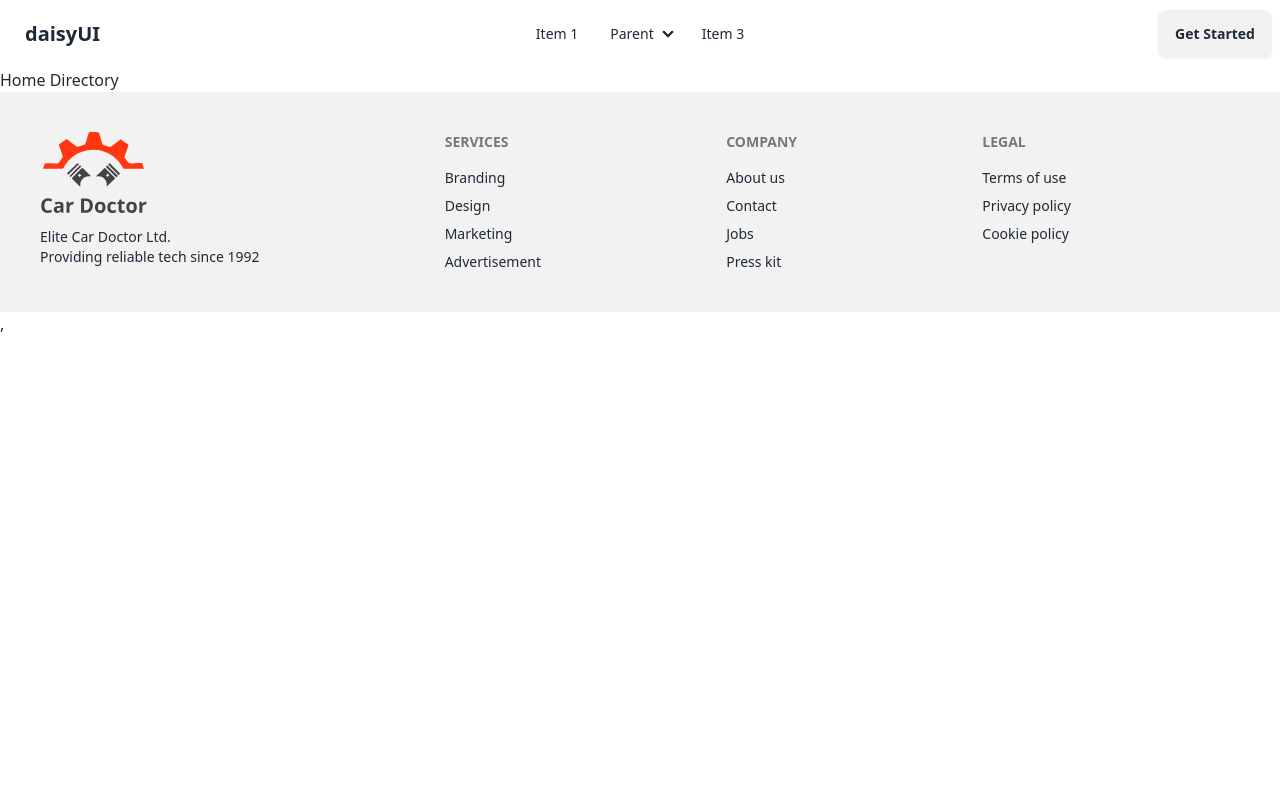
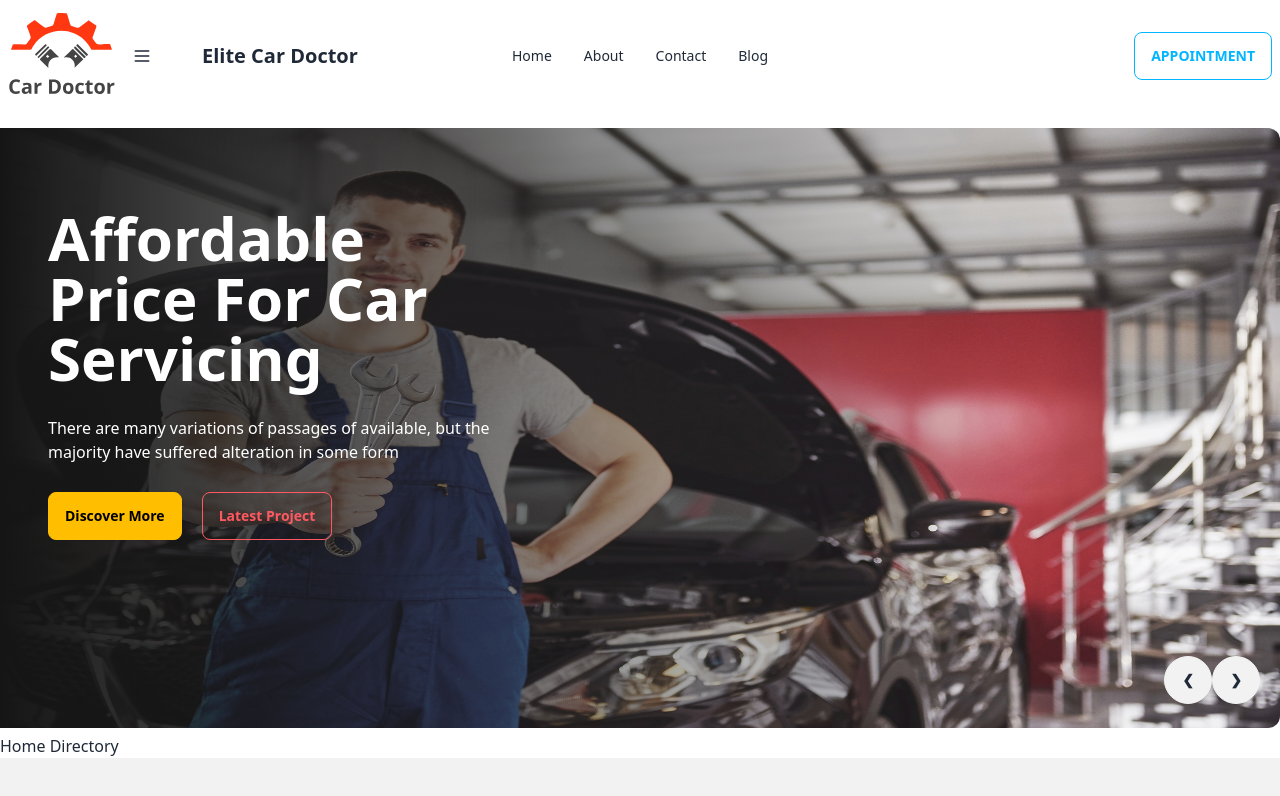
Before and after one commit to Moniruzzaman-Shawon/elite-car-doc, a React (Vite) app: page / in a window 1280 px wide. Shown: the top 796 px of the page. Built offline with nearby package versions, Linux system fonts and the light colour scheme.

Commit message:
banner & text added

```diff
--- /dev/null
+++ b/src/pages/Home/Banner/Banner.jsx
@@ -0,0 +1,81 @@
+import React from 'react';
+import img1 from '../../../assets/images/banner/1.jpg';
+import img2 from '../../../assets/images/banner/2.jpg';
+import img3 from '../../../assets/images/banner/3.jpg';
+import img4 from '../../../assets/images/banner/4.jpg';
+import img5 from '../../../assets/images/banner/5.jpg';
+import img6 from '../../../assets/images/banner/6.jpg';
+
+const Banner = () => {
+    return (
+        <div className="carousel w-full h-[600px]">
+            <div id="slide1" className="carousel-item relative w-full">
+                <img
+                    src={img1}
+                    className="w-full rounded-xl" />
+                <div className="absolute left-5 right-5 bottom-0  flex -translate-y-1/2 transform justify-end">
+                    <a href="#slide6" className="btn btn-circle">❮</a>
+                    <a href="#slide2" className="btn btn-circle">❯</a>
+                </div>
+                <div className="absolute flex h-full left-0 top-0  bg-gradient-to-r from-[#151515] to-[rgba(21,21,21,0)] ">
+                    <div className=' text-white space-y-7 w-1/2 pl-12 pt-20' >
+                        <h2 className='text-6xl font-extrabold'>Affordable Price For Car Servicing</h2>
+                        <p>There are many variations of passages of  available, but the majority have suffered alteration in some form</p>
+                        <div>
+                            <button class="btn btn-warning mr-5">Discover More</button>
+                            <button className="btn btn-outline btn-error">Latest Project</button>
+
+                        </div>
+                    </div>
+                </div>
+            </div>
+            <div id="slide2" className="carousel-item relative w-full">
+                <img
+                    src={img2}
+                    className="w-full" />
+                <div className="absolute left-5 right-5 bottom-0  flex -translate-y-1/2 transform justify-end">
+                    <a href="#slide1" className="btn btn-circle mr-5">❮</a>
+                    <a href="#slide3" className="btn btn-circle  mr-5">❯</a>
+                </div>
+            </div>
+            <div id="slide3" className="carousel-item relative w-full">
+                <img
+                    src={img3}
+                    className="w-full" />
+                <div className="absolute left-5 right-5 bottom-0  flex -translate-y-1/2 transform justify-end">
+                    <a href="#slide2" className="btn btn-circle mr-5">❮</a>
+                    <a href="#slide4" className="btn btn-circle mr-5">❯</a>
+                </div>
+            </div>
+            <div id="slide4" className="carousel-item relative w-full">
+                <img
+                    src={img4}
+                    className="w-full" />
+                <div className="absolute left-5 right-5 bottom-0  flex -translate-y-1/2 transform justify-end">
+                    <a href="#slide3" className="btn btn-circle mr-5">❮</a>
+                    <a href="#slide5" className="btn btn-circle mr-5">❯</a>
+                </div>
+            </div>
+            <div id="slide5" className="carousel-item relative w-full">
+                <img
+                    src={img5}
+                    className="w-full" />
+                <div className="absolute left-5 right-5 bottom-0  flex -translate-y-1/2 transform justify-end">
+                    <a href="#slide4" className="btn btn-circle mr-5">❮</a>
+                    <a href="#slide6" className="btn btn-circle mr-5">❯</a>
+                </div>
+            </div>
+            <div id="slide6" className="carousel-item relative w-full">
+                <img
+                    src={img6}
+                    className="w-full" />
+                <div className="absolute left-5 right-5 bottom-0  flex -translate-y-1/2 transform justify-end">
+                    <a href="#slide5" className="btn btn-circle mr-5">❮</a>
+                    <a href="#slide1" className="btn btn-circle mr-5">❯</a>
+                </div>
+            </div>
+        </div>
+    );
+};
+
+export default Banner;
--- a/src/pages/Home/Home/Home.jsx
+++ b/src/pages/Home/Home/Home.jsx
@@ -1,8 +1,10 @@
 import React from 'react';
+import Banner from '../Banner/Banner';
 
 const Home = () => {
     return (
         <div>
+            <Banner></Banner>
             <h2>Home Directory</h2>
         </div>
     );
--- a/src/pages/Shared/NavBar/NavBar.jsx
+++ b/src/pages/Shared/NavBar/NavBar.jsx
@@ -1,13 +1,36 @@
 import React from 'react';
 import { Link } from 'react-router-dom';
-import logo from '../../../assets/logo2.svg'
+import logo2 from '../../../assets/logo2.svg'
 
 const NavBar = () => {
+    const navItems = <>
+        <li><Link to='/'>Home</Link></li>
+        <li><Link to='/'>About</Link></li>
+        <li><Link to='/'>Contact</Link></li>
+        <li><Link to='/'>Blog</Link></li>
+
+    </>
     return (
-        <div className="navbar bg-base-100">
+        <div className="navbar bg-base-100 h-28 mb-4">
             <div className="navbar-start">
+
                 <div className="dropdown">
+
                     <div tabIndex={0} role="button" className="btn btn-ghost lg:hidden">
+
+                    </div>
+
+                    <ul
+                        tabIndex={0}
+                        className="menu menu-sm dropdown-content bg-base-100 rounded-box z-[1] mt-3 w-52 p-2 shadow">
+                        {navItems}
+                    </ul>
+                </div>
+                <div><img src={logo2} alt="" /></div>
+                {/* New Dropdown with Menu Icon */}
+                <div className="dropdown">
+                    <div tabIndex={0} role="button" className="btn btn-ghost flex items-center">
+                        {/* Hamburger Icon */}
                         <svg
                             xmlns="http://www.w3.org/2000/svg"
                             className="h-5 w-5"
@@ -18,50 +41,30 @@ const NavBar = () => {
                                 strokeLinecap="round"
                                 strokeLinejoin="round"
                                 strokeWidth="2"
-                                d="M4 6h16M4 12h8m-8 6h16" />
+                                d="M4 6h16M4 12h16M4 18h16" />
                         </svg>
-
+                        {/* Text can be added after the icon */}
+                        <span className="ml-2"></span>
                     </div>
-
-
                     <ul
                         tabIndex={0}
                         className="menu menu-sm dropdown-content bg-base-100 rounded-box z-[1] mt-3 w-52 p-2 shadow">
-                        <li><a>Item 1</a></li>
-                        <li>
-
-                            <a>Parent</a>
-                            <ul className="p-2">
-                                <li><a>Submenu 1</a></li>
-                                <li><a>Submenu 2</a></li>
-                            </ul>
-                        </li>
-                        <li><a>Item 3</a></li>
+                        {navItems}
                     </ul>
                 </div>
 
+                {/* daisyUI button */}
+                <a className="btn btn-ghost text-xl">Elite Car Doctor</a>
+            </div>
 
-                <a className="btn btn-ghost text-xl">daisyUI</a>
-
-            </div>
             <div className="navbar-center hidden lg:flex">
                 <ul className="menu menu-horizontal px-1">
-                    <li><a>Item 1</a></li>
-                    <li>
-                        <details>
-                            <summary>Parent</summary>
-                            <ul className="p-2">
-                                <li><a>Submenu 1</a></li>
-                                <li><a>Submenu 2</a></li>
-                            </ul>
-                        </details>
-                    </li>
-                    <li><a>Item 3</a></li>
+                    {navItems}
                 </ul>
             </div>
 
             <div className="navbar-end">
-                <a className="btn">Get Started</a>
+                <button className="btn btn-outline btn-info">APPOINTMENT</button>
             </div>
         </div>
     );
```
